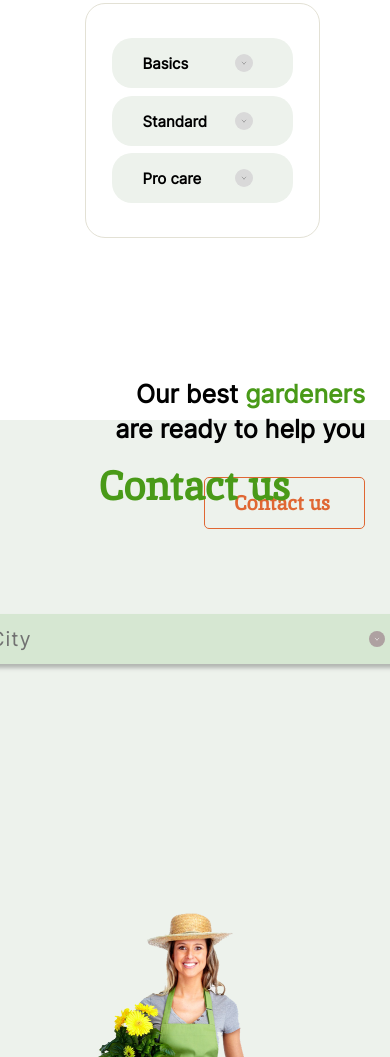
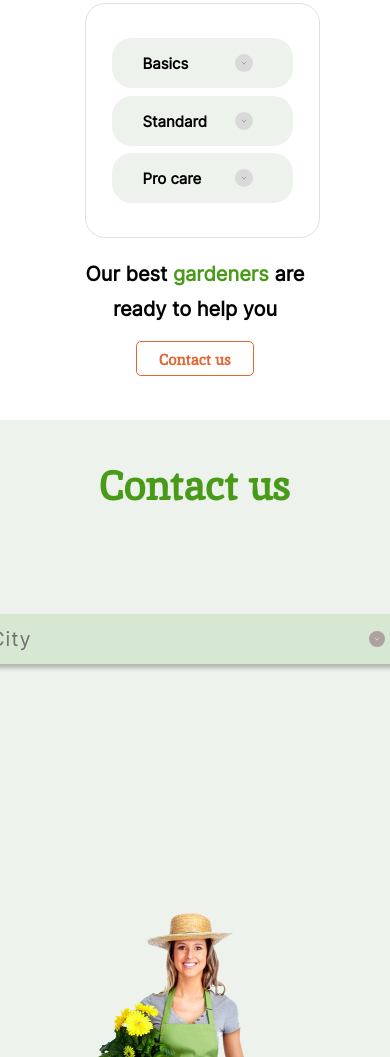
Before and after one commit to wecansur/plants, a plain HTML site: page plants/index.html in a window 390 px wide. Shown: the part 4304-5361 px from the top of the page. Drawn offline with Linux system fonts and the light colour scheme.

```diff
--- a/plants/css/style.scss
+++ b/plants/css/style.scss
@@ -795,6 +795,11 @@ html {
     @media (max-width: 768px) {
         margin-top: 139px;
     }
+
+    @media (max-width: 665px) {
+        align-items: center;
+        margin-top: 19px;
+    }
 }
 
 .gardeners-title {
@@ -812,6 +817,11 @@ html {
 
         font-size: 25px;
         line-height: 35px;
+    }
+
+    @media (max-width: 665px) {
+        font-size: 20px;
+        text-align: center;
     }
 }
 
@@ -853,6 +863,16 @@ html {
 
     @media (max-width: 768px) {
         margin-top: 30px;
+    }
+
+    @media (max-width: 665px) {
+        max-width: 121px;
+        height: 35px;
+        padding: 8px 22px;
+        margin-top: 14px;
+
+        font-size: 15px;
+        line-height: 20px;
     }
 }
 
```
Also changed, not shown: plants/css/style.css, 1 other file.
